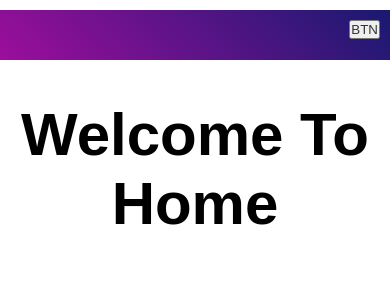
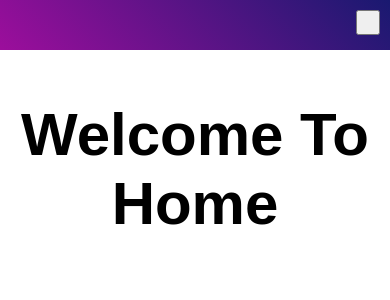
Before and after one commit to Ghania-Ait/rezepte-app-react, a React (Create React App) app: page / in a window 390 px wide. Shown: the top 300 px of the page. Built offline with nearby package versions, Linux system fonts and the light colour scheme.

Commit message:
toggle button

```diff
--- a/src/Components/Navigation/Navbar.js
+++ b/src/Components/Navigation/Navbar.js
@@ -40,7 +40,7 @@ export function Navbar() {
 
 
 
-          <button className="btn" onClick={toggleNavSmallScreen}>BTN</button>
+          <button className="btn" onClick={toggleNavSmallScreen}><a href="https://www.flaticon.com/free-icons/menu" title="menu icons"></a></button>
 
         </nav>
 
--- a/src/Components/Navigation/navbar.css
+++ b/src/Components/Navigation/navbar.css
@@ -25,9 +25,11 @@ nav{
     cursor: pointer;
 
 
+
 }
 .btn{
     display: none;
+
 }
 
 @media screen and (max-width:500px) {
@@ -55,8 +57,9 @@ nav{
         position:absolute;
         right:10px;
         top: 10px;
-        color: #333;
+        color:black;
         cursor: pointer;
+
 
     }
 }
--- a/src/index.css
+++ b/src/index.css
@@ -9,9 +9,7 @@
 body {
   font-family: Arial, Helvetica, sans-serif;
 }
-nav{
-  margin: 10px 0;
-}
+
 nav a{
   margin: 10px;
   font-size: 18px;
```
